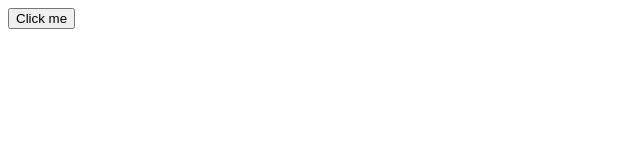
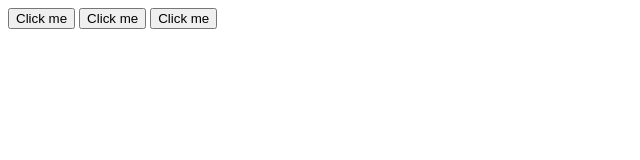
Before and after one commit to AnthonyGaelMayol/learning_js_from_mdn, a plain HTML site: page apply-javascript.html in a window 1280 px wide. Shown: the whole page, without its empty margins (0-640 px from the left). Drawn offline with Linux system fonts and the light colour scheme.

Commit message:
cambios hasta el momento

```diff
--- a/apply-javascript.html
+++ b/apply-javascript.html
@@ -7,5 +7,7 @@
   </head>
   <body>
     <button>Click me</button>
+    <button>Click me</button>
+    <button>Click me</button>
   </body>
 </html>
```
